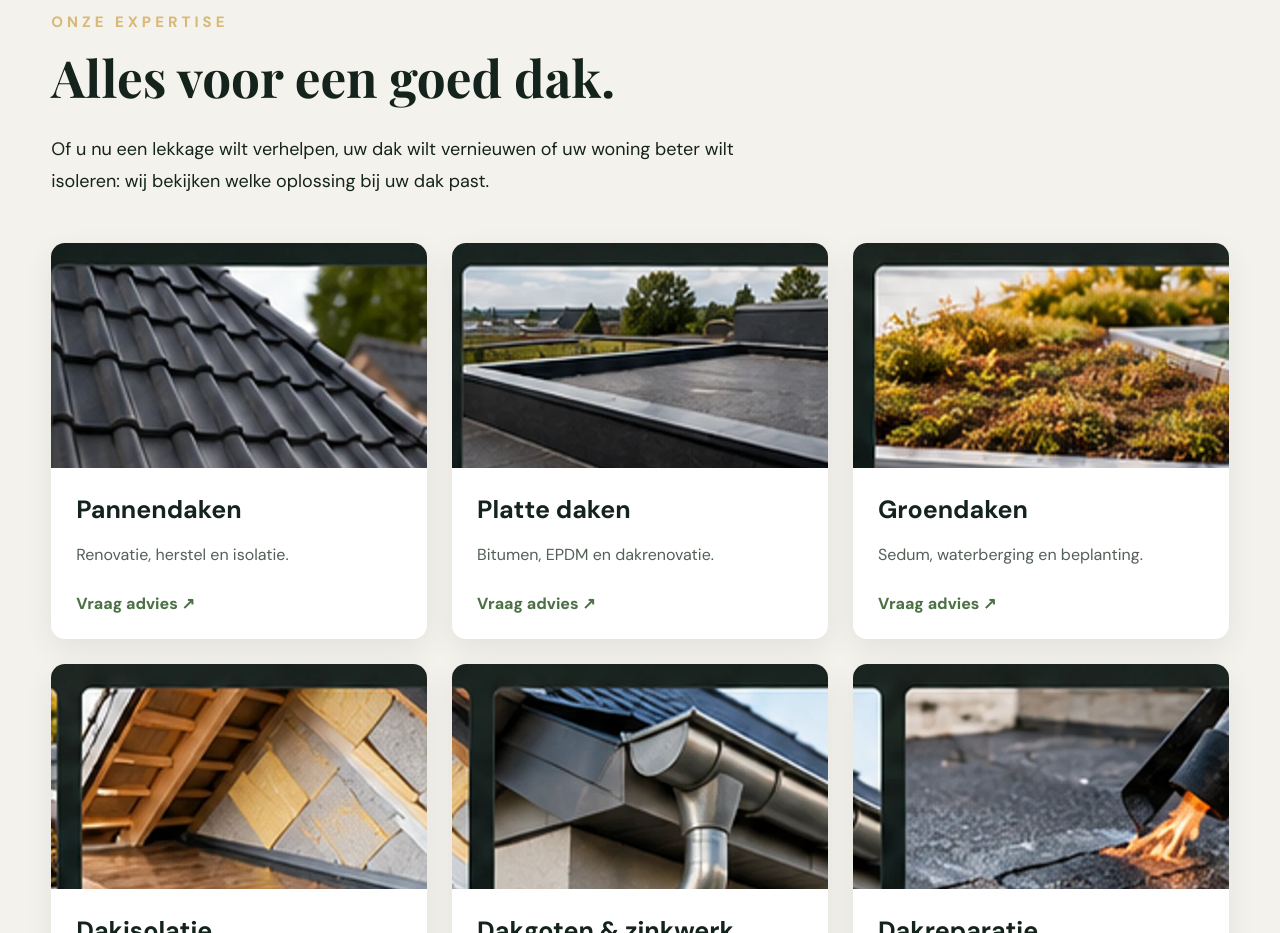
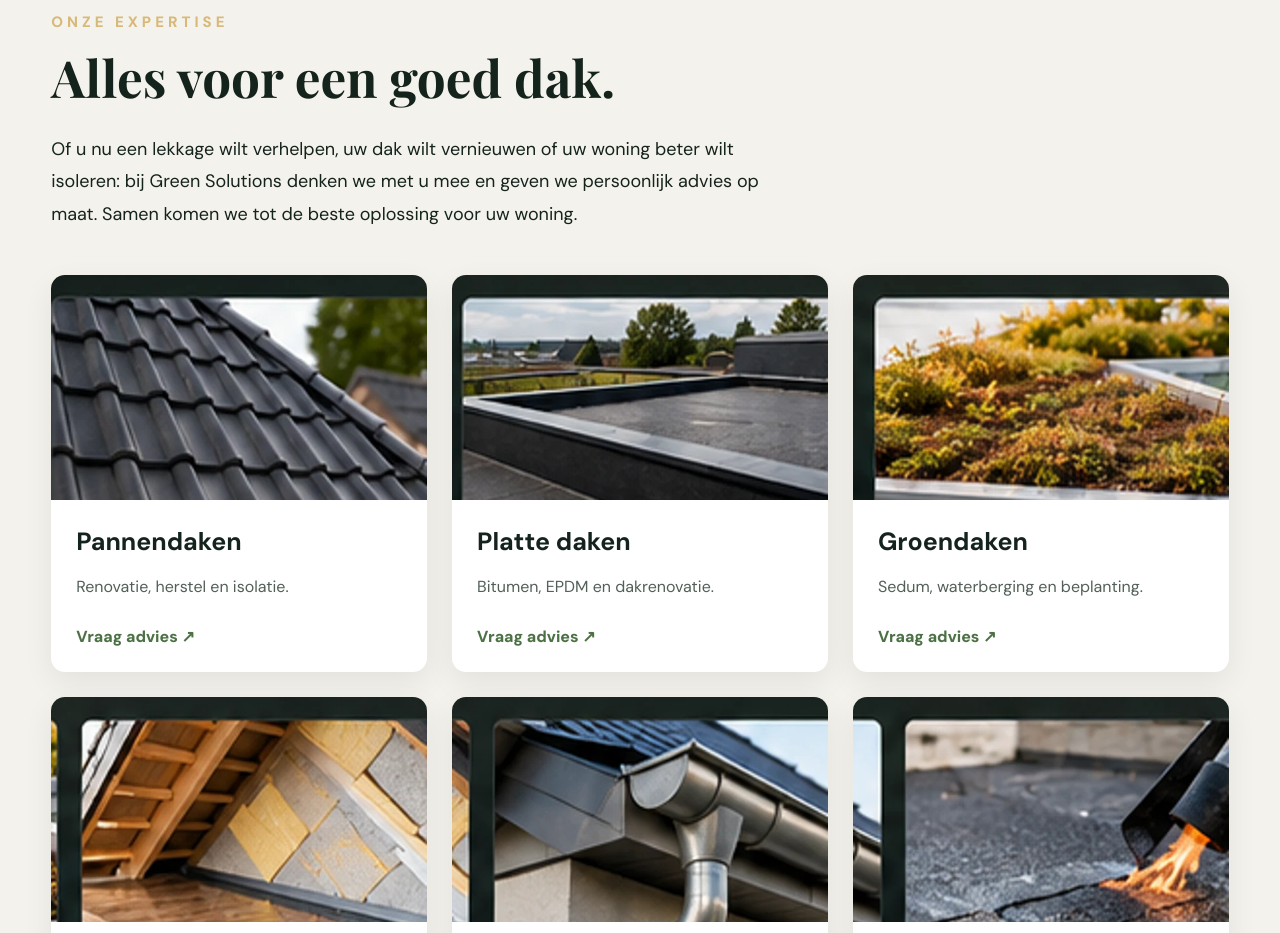
Before and after one commit to GreenSolutions1/green-solutions-website, a plain HTML site: page index.html in a window 1280 px wide. Shown: the part 840-1773 px from the top of the page. Drawn offline with nearby package versions, Linux system fonts and the light colour scheme.

Commit message:
woning
Updated the section introduction text to provide a more personalized message about services offered.

```diff
--- a/index.html
+++ b/index.html
@@ -824,9 +824,12 @@ footer small { color: #b6c3b8; }
     <h2>Alles voor een goed dak.</h2>
 
     <p class="section-intro">
-      Of u nu een lekkage wilt verhelpen, uw dak wilt
-      vernieuwen of uw woning beter wilt isoleren:
-      wij bekijken welke oplossing bij uw dak past.
+
+Of u nu een lekkage wilt verhelpen, uw dak wilt vernieuwen
+of uw woning beter wilt isoleren: bij Green Solutions
+denken we met u mee en geven we persoonlijk advies op maat.
+Samen komen we tot de beste oplossing voor uw woning.
+
     </p>
 
     <div class="service-grid">
```
